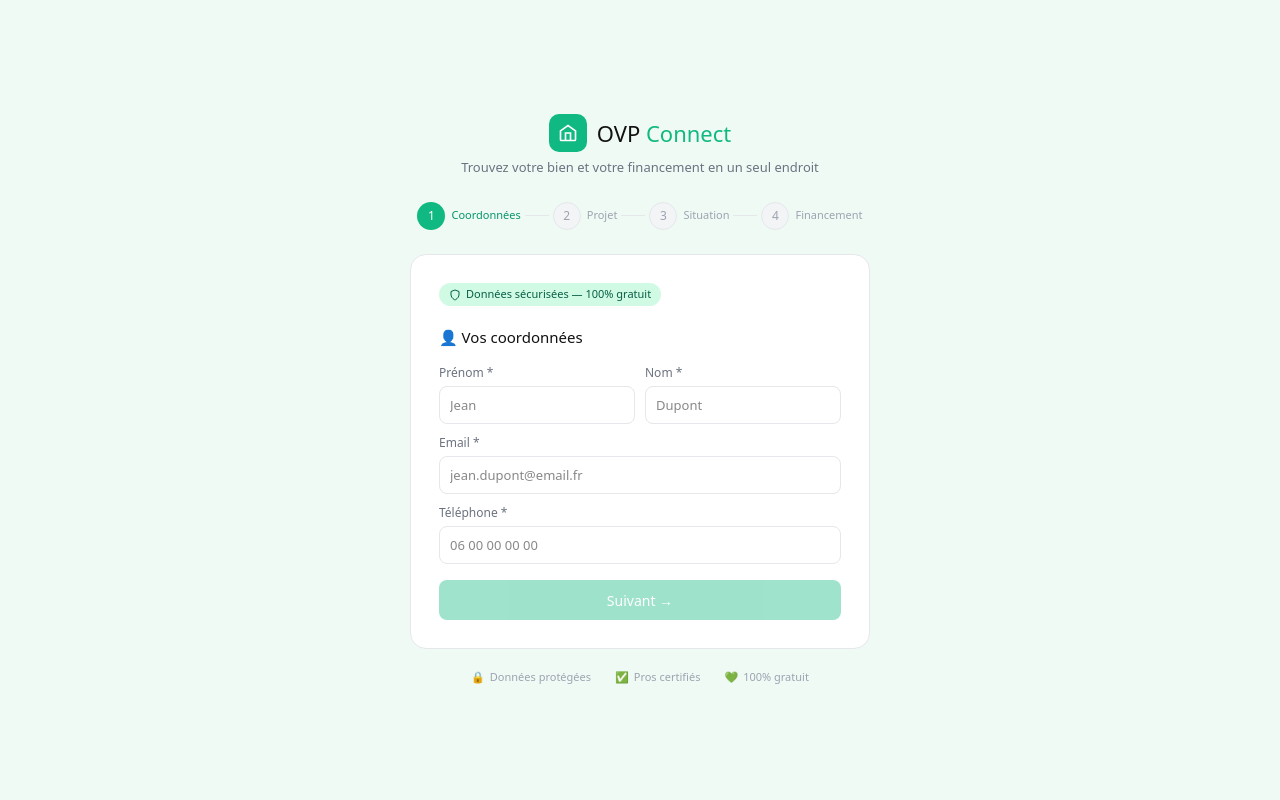
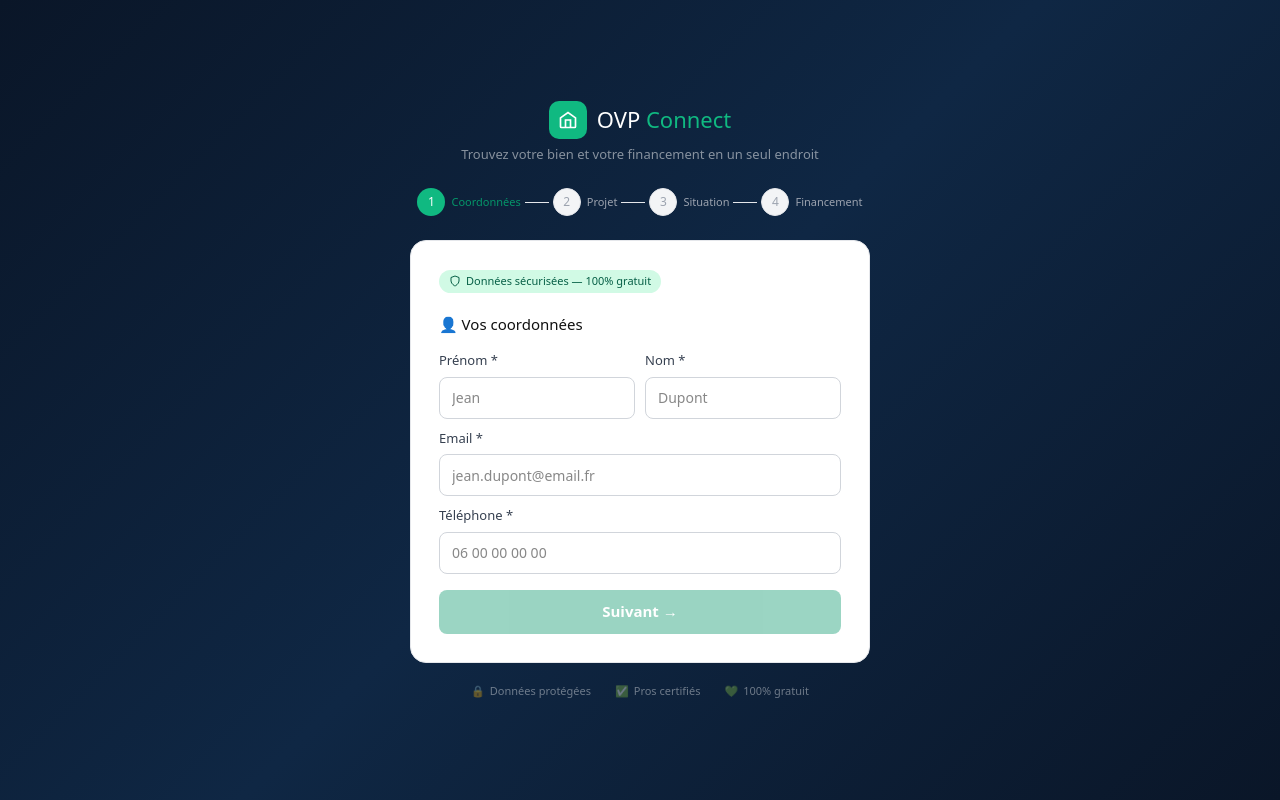
Before and after one commit to Jeremy4418/ovp-connect, a Next.js app: page /formulaire in a window 1280 px wide. Built offline with nearby package versions, Linux system fonts and the light colour scheme.

Commit message:
fix: fond sombre formulaire

```diff
--- a/app/formulaire/page.tsx
+++ b/app/formulaire/page.tsx
@@ -58,15 +58,15 @@ export default function Formulaire() {
   );
 
   return (
-    <div style={{ minHeight: "100vh", background: "#f0faf5", display: "flex", flexDirection: "column", alignItems: "center", justifyContent: "center", padding: "2rem 1rem", fontFamily: "system-ui, sans-serif" }}>
+    <div style={{ minHeight: "100vh", background: "linear-gradient(135deg, #0a1628 0%, #0f2744 50%, #0a1628 100%)", display: "flex", flexDirection: "column", alignItems: "center", justifyContent: "center", padding: "2rem 1rem", fontFamily: "system-ui, sans-serif" }}>
       <div style={{ textAlign: "center", marginBottom: "1.5rem" }}>
         <div style={{ display: "flex", alignItems: "center", gap: "10px", justifyContent: "center", marginBottom: "6px" }}>
           <div style={{ width: "38px", height: "38px", background: "#10b981", borderRadius: "10px", display: "flex", alignItems: "center", justifyContent: "center" }}>
             <svg width="20" height="20" fill="none" stroke="white" strokeWidth="2" viewBox="0 0 24 24"><path d="M3 9.5L12 3l9 6.5V20a1 1 0 01-1 1H4a1 1 0 01-1-1V9.5z"/><path d="M9 21V12h6v9"/></svg>
           </div>
-          <span style={{ fontSize: "22px", fontWeight: 500, color: "#111" }}>OVP <span style={{ color: "#10b981" }}>Connect</span></span>
+          <span style={{ fontSize: "22px", fontWeight: 500, color: "white" }}>OVP <span style={{ color: "#10b981" }}>Connect</span></span>
         </div>
-        <p style={{ fontSize: "13px", color: "#6b7280" }}>Trouvez votre bien et votre financement en un seul endroit</p>
+        <p style={{ fontSize: "13px", color: "rgba(255,255,255,0.5)" }}>Trouvez votre bien et votre financement en un seul endroit</p>
       </div>
 
       <div style={{ display: "flex", alignItems: "center", gap: "4px", marginBottom: "1.5rem" }}>
@@ -221,7 +221,7 @@ export default function Formulaire() {
 
       <div style={{ display: "flex", alignItems: "center", gap: "1.5rem", marginTop: "1.25rem" }}>
         {[{ icon: "🔒", text: "Données protégées" }, { icon: "✅", text: "Pros certifiés" }, { icon: "💚", text: "100% gratuit" }].map(t => (
-          <div key={t.text} style={{ display: "flex", alignItems: "center", gap: "5px", fontSize: "11px", color: "#9ca3af" }}>
+          <div key={t.text} style={{ display: "flex", alignItems: "center", gap: "5px", fontSize: "11px", color: "rgba(255,255,255,0.4)" }}>
             <span>{t.icon}</span>{t.text}
           </div>
         ))}
@@ -230,7 +230,7 @@ export default function Formulaire() {
   );
 }
 
-const lbl: React.CSSProperties = { fontSize: "12px", color: "#6b7280", display: "block", marginBottom: "4px" };
-const inp: React.CSSProperties = { width: "100%", height: "38px", border: "0.5px solid #e5e7eb", borderRadius: "8px", padding: "0 10px", fontSize: "13px", color: "#111", background: "white", outline: "none" };
-const btn: React.CSSProperties = { flex: 1, height: "40px", background: "#10b981", color: "white", border: "none", borderRadius: "8px", fontSize: "14px", fontWeight: 500, cursor: "pointer", width: "100%" };
-const btnSecondary: React.CSSProperties = { flex: 1, height: "40px", background: "white", color: "#6b7280", border: "0.5px solid #e5e7eb", borderRadius: "8px", fontSize: "14px", cursor: "pointer" };
+const lbl: React.CSSProperties = { fontSize: "13px", color: "#374151", display: "block", marginBottom: "6px", fontWeight: 500 };
+const inp: React.CSSProperties = { width: "100%", height: "42px", border: "1.5px solid #d1d5db", borderRadius: "8px", padding: "0 12px", fontSize: "14px", color: "#111", background: "white", outline: "none" };
+const btn: React.CSSProperties = { flex: 1, height: "44px", background: "#059669", color: "white", border: "none", borderRadius: "8px", fontSize: "15px", fontWeight: 600, cursor: "pointer", width: "100%" };
+const btnSecondary: React.CSSProperties = { flex: 1, height: "44px", background: "white", color: "#374151", border: "1.5px solid #d1d5db", borderRadius: "8px", fontSize: "14px", cursor: "pointer", fontWeight: 500 };
```
